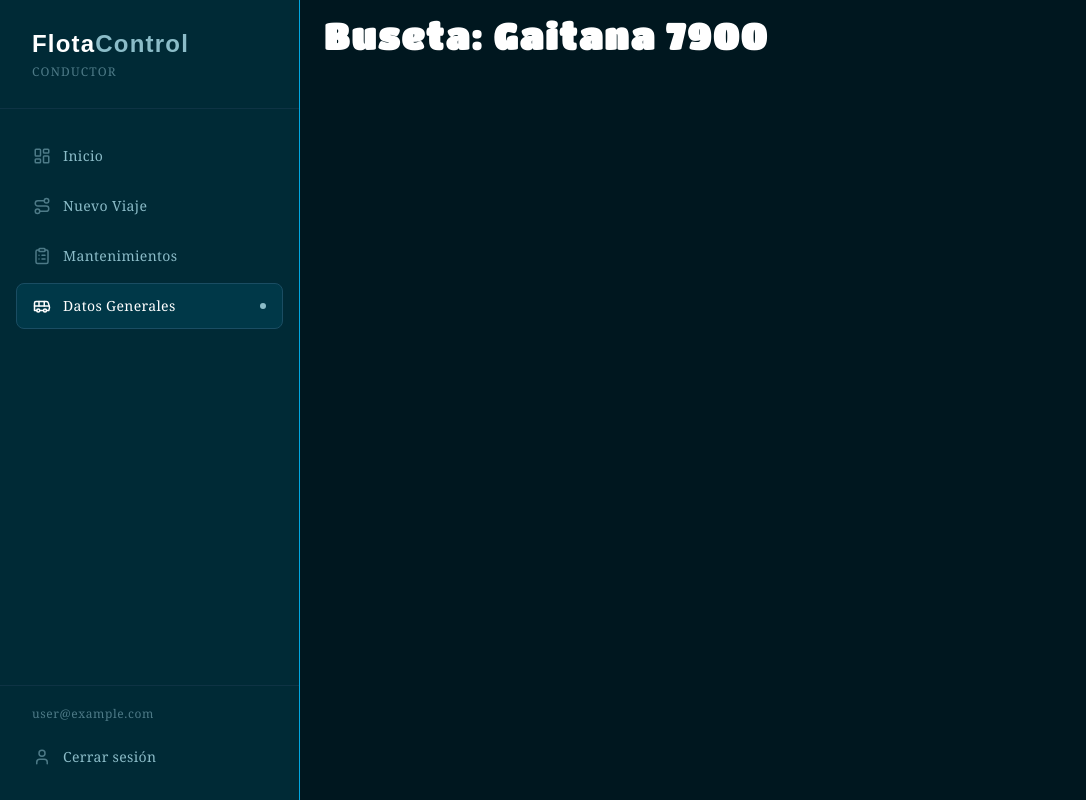
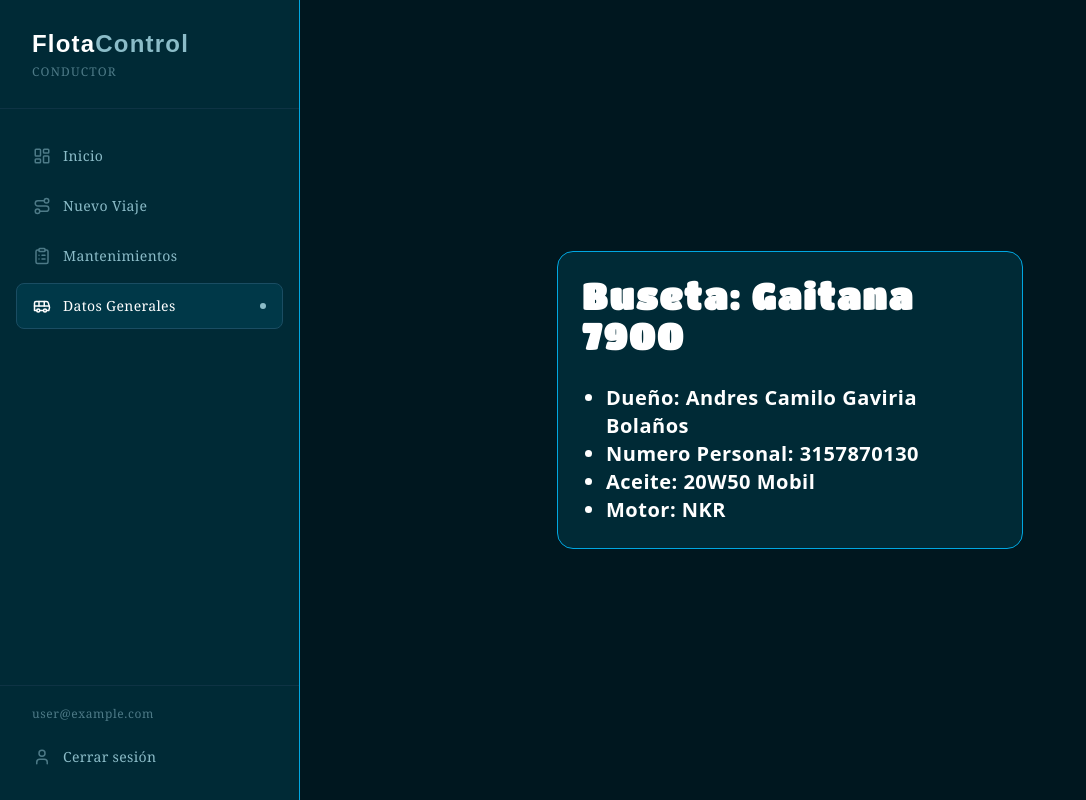
Before and after one commit to AndresG2412/FlotaControlCRM, a Next.js app: page /driver/informacion in a window 1280 px wide. Shown: the whole page, without its empty margins (0-1086 px from the left). Built offline with nearby package versions, Linux system fonts and the light colour scheme; no server answers; sample sign-in values are in the browser's storage; a web font is replaced by a local one.

Commit message:
new: page info busetas

```diff
--- a/app/constants/data.tsx
+++ b/app/constants/data.tsx
@@ -12,6 +12,11 @@ export interface Buseta {
     Placa: string;
     Modelo: string;
     Numero_Buseta: string;
+    Motor: string;
+    Puestos: number;
+    Dueño: string;
+    Numero_Personal: number;
+    Aceite: string;
 }
 
 export const ADMIN_NAV_ITEMS: NavItem[] = [
@@ -51,4 +56,9 @@ export const BUSETA_DATOS: Buseta = {
     Placa: 'WFV990',
     Modelo: '2015',
     Numero_Buseta: '7900',
+    Motor: 'NKR',
+    Puestos: 18,
+    Dueño: 'Andres Camilo Gaviria Bolaños',
+    Numero_Personal: 3157870130,
+    Aceite: '20W50 Mobil',
 };
--- a/app/driver/informacion/page.tsx
+++ b/app/driver/informacion/page.tsx
@@ -10,7 +10,17 @@ export default function InformacionPage() {
         <div className="flex h-screen">
             <Navbar items={DRIVER_NAV_ITEMS} role="driver" />
             <Container>
-                <p className="text-4xl font-secundario tracking-wider font-bold mb-2">Buseta: {BUSETA_DATOS.Empresa} {BUSETA_DATOS.Numero_Buseta}</p>
+                <div className="h-screen w-full flex items-center justify-center">
+                    <div className="border border-flota-border-focus bg-flota-surface rounded-2xl p-6 flex flex-col gap-y-5 w-1/2">
+                        <p className="text-4xl font-secundario tracking-wider font-bold mb-2">Buseta: {BUSETA_DATOS.Empresa} {BUSETA_DATOS.Numero_Buseta}</p>
+                        <ul id="informacion" className="list-disc ps-6 font-semibold tracking-wide text-xl">
+                            <li>Dueño: {BUSETA_DATOS.Dueño}</li>
+                            <li>Numero Personal: {BUSETA_DATOS.Numero_Personal}</li>
+                            <li>Aceite: {BUSETA_DATOS.Aceite}</li>
+                            <li>Motor: {BUSETA_DATOS.Motor}</li>
+                        </ul>
+                    </div>
+                </div>
             </Container>
         </div>
     );
```
